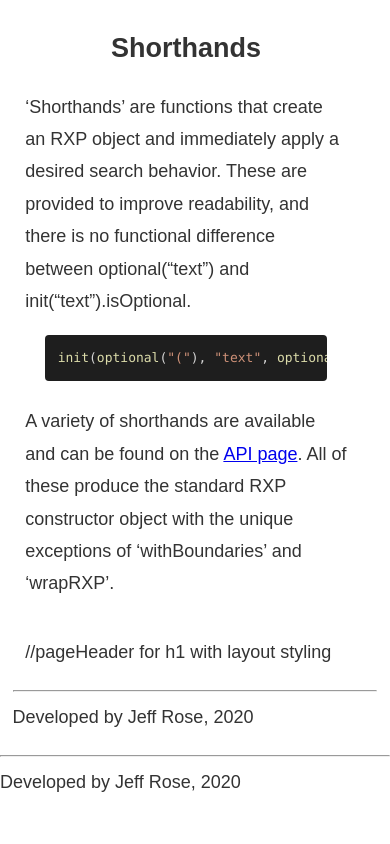
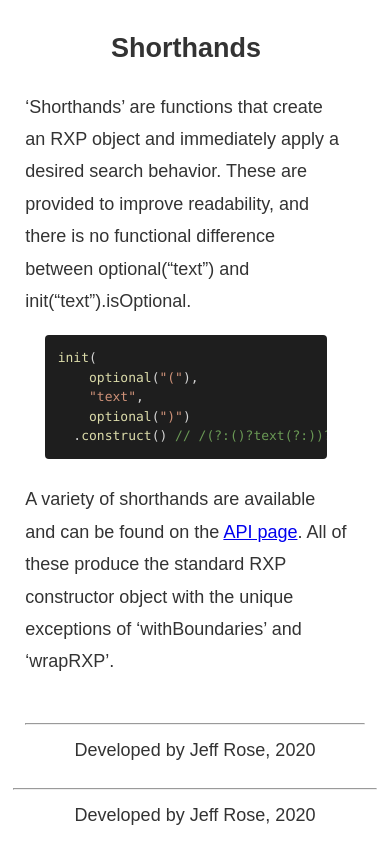
Before and after one commit to jt-rose/rxp-site, a Next.js app: page /guide in a window 390 px wide. Shown: the part 3975-4819 px from the top of the page. Before the commit the page ends 4773 px from the top, so only its background shows below. Built offline with nearby package versions, Linux system fonts and the light colour scheme.

Commit message:
corrected flex issue on responsive navbar

```diff
--- a/components/Header.tsx
+++ b/components/Header.tsx
@@ -68,7 +68,6 @@ export const Header = () => (
     <style jsx>
       {`
         header {
-          width: 100%;
           display: flex;
           background-color: ${theme.colors.background};
         }
--- a/components/Layout.tsx
+++ b/components/Layout.tsx
@@ -10,47 +10,55 @@ type Props = {
 };
 
 const Layout = ({ children, pageTitle = "RXP", title = "RXP" }: Props) => (
-  <div className="site-body">
+  <div className="site-container">
 
     <Head>
       <title>{title}</title>
       <meta charSet="utf-8" />
       <meta name="viewport" content="initial-scale=1.0, width=device-width" />
     </Head>
-    <main>
     <Header />
+    <div className="site-content">
 
-    <div className="main-container">
-    <h1>{pageTitle}</h1>
+
+
+      <main>
+      <h1>{pageTitle}</h1>
     {children}
-    </div>
-    </main>
-
     <footer>
       <hr />
       <span>Developed by Jeff Rose, 2020</span>
     </footer>
+    </main>
+
+
+    </div>
+
     <style jsx>{`
-      .site-body {
+      .site-container {
         display: flex;
         flex-direction: column;
         min-height: 100vh;
-      }
-      main {
-        display: flex;
-        flex-direction: column;
+        width: 100%;
       }
       @media (min-width: 700px) {
-        main {
-          display: flex;
+        .site-container {
           flex-direction: row;
         }
       }
-      .main-container {
-        flex: 1 0 auto;
+      .site-content {
+        display: flex;
+        flex-direction: column;
         padding: .7em;
+        flex-grow: 1;
+      }
+      main {
+        flex-grow: 1
       }
       h1 {
+        text-align: center;
+      }
+      footer {
         text-align: center;
       }
     `}</style>
--- a/pages/guide.tsx
+++ b/pages/guide.tsx
@@ -147,7 +147,11 @@ const ShorthandsGuide = () => (
       to improve readability, and there is no functional difference
       between optional(“text”) and init(“text”).isOptional.
       </p>
-      <CodeSample sample={`init(optional("("), "text", optional(")").construct() // /(?:\()?text(?:\))?/`} />
+      <CodeSample sample={`init(
+    optional("("),
+    "text",
+    optional(")")
+  .construct() // /(?:\()?text(?:\))?/`} />
       <p>
       A variety of shorthands are available and can be found on the <Link href="/api-guide#shorthands">API page</Link>.
       All of these produce the standard RXP constructor object with the unique
@@ -163,7 +167,7 @@ return (
     <ModifyTextGuide />
     <ConstructGuide />
     <PresetsGuide />
-    <ShorthandsGuide /> //pageHeader for h1 with layout styling
+    <ShorthandsGuide />
   </Layout>
 );
 }
```
